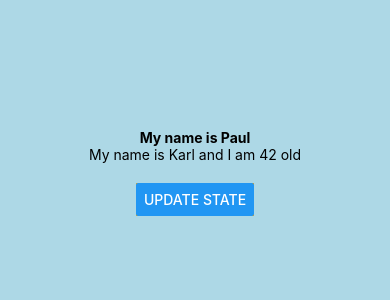
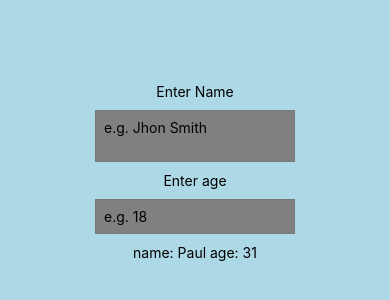
Before and after one commit to rensilva5/Rating-react-native-app, a React Native app: screen / in a window 390 px wide. Shown: the part 250-550 px from the top of the page. Built offline with nearby package versions, Linux system fonts and the light colour scheme.

Commit message:
Adding text inputs

```diff
--- a/App.js
+++ b/App.js
@@ -1,25 +1,32 @@
 import { StatusBar } from "expo-status-bar";
 import { useState } from "react";
-import { Button, StyleSheet, Text, View } from "react-native";
+import { Button, StyleSheet, Text, TextInput, View } from "react-native";
 
 export default function App() {
 
   const [name, setName] = useState('Paul')
-  const [person, setPerson] = useState({name: 'Karl', age: 42})
-
-  const clickHandler = () => {
-    setName('Lee')
-    setPerson({name: 'Larry', age: 43})
-  }
+  const [age, setAge] = useState('31')
 
   return (
     <View style={styles.container}>
-        <Text style={styles.text}>My name is {name}</Text>
-        <Text>My name is {person.name} and I am {person.age} old</Text>
+      <Text>Enter Name</Text>
+      <TextInput
+        multiline
+        style={styles.input}
+        placeholder='e.g. Jhon Smith'
+        onChangeText={(val) => setName(val)}
+        />
+      <Text>Enter age</Text>
+      <TextInput
+        keyboardType="numeric"
+        style={styles.input}
+        placeholder='e.g. 18'
+        onChangeText={(val) => setAge(val)}
+        />
+
+        <Text>name: {name} age: {age}</Text>
         <View style={styles.buttonContainer}>
-          <Button title='Update state' onPress={clickHandler} />
         </View>
-      <StatusBar style="auto" />
     </View>
   );
 }
@@ -31,22 +38,16 @@ const styles = StyleSheet.create({
     alignItems: "center",
     justifyContent: "center",
   },
-  header: {
-    backgroundColor: "grey",
-    paddingLeft: 40,
-    paddingRight: 40,
-    paddingTop: 20,
-    paddingBottom: 20,
-  },
-  text: {
-    fontWeight: "bold",
-  },
   body: {
     backgroundColor: "#ffff99",
     padding: 20,
   },
-  buttonContainer: {
-    marginTop: 20,
-    backgroundColor: 'orange'
+  input: {
+    borderWidth: 1,
+    borderColor: '#777',
+    padding: 8,
+    margin: 10,
+    width: 200,
+    backgroundColor: 'grey'
   }
 });
```
